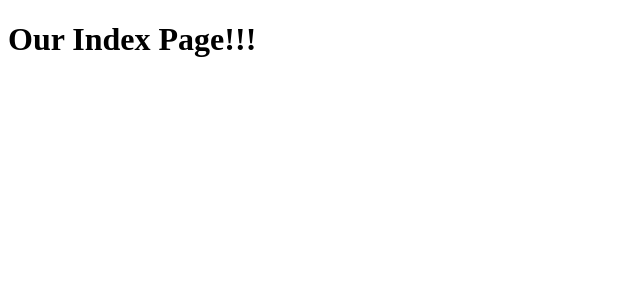
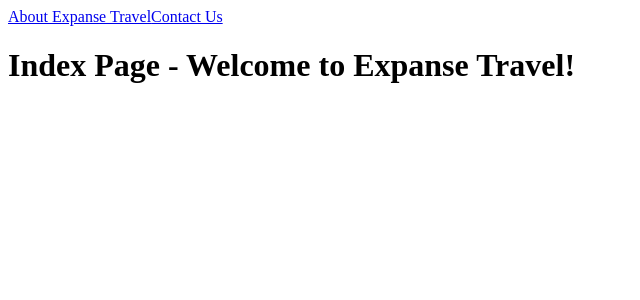
Before and after one commit to MattLong34/first-next, a Next.js app: page / in a window 1280 px wide. Shown: the top 300 px of the page, without its empty margins (0-640 px from the left). Built offline with nearby package versions, Linux system fonts and the light colour scheme.

Commit message:
add about and contact links

```diff
--- a/pages/about.js
+++ b/pages/about.js
@@ -1,6 +1,6 @@
  const AboutPage = () => {
      return (
-         <h1>This is the About Page!</h1>
+         <h1>About Page - Expanse Travel exists to make travel more accesible. If you know you could travel anywhere in the world this year, where would you go?</h1>
      )
  };
 
--- a/pages/index.js
+++ b/pages/index.js
@@ -1,7 +1,17 @@
-const Index = () => (
-    <div>
-        <h1>Our Index Page!!!</h1>
-    </div>
-);
+import Link from "next/link"
+
+const Index = () => {
+    return (
+        <div>
+            <Link href="/about">
+                <a>About Expanse Travel</a>
+            </Link>
+            <Link href="/contact">
+                <a>Contact Us</a>
+            </Link>
+            <h1>Index Page - Welcome to Expanse Travel!</h1>
+        </div>
+    )
+};
 
 export default Index;
```
Also changed, not shown: pages/contact.js (+5 -6 lines).
